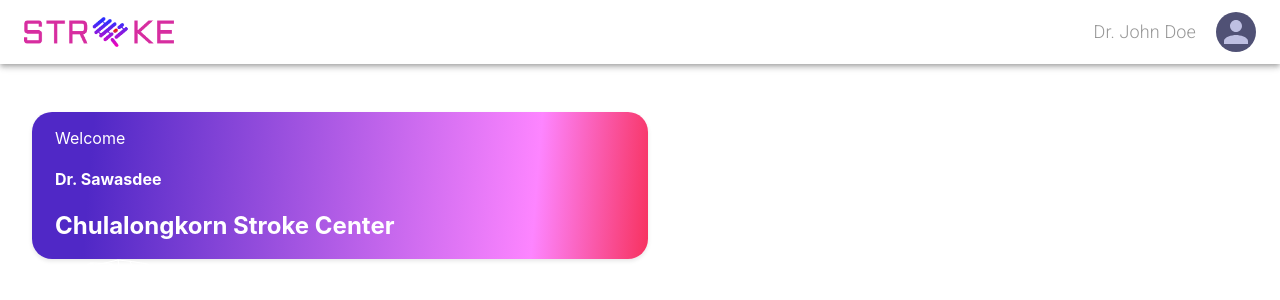
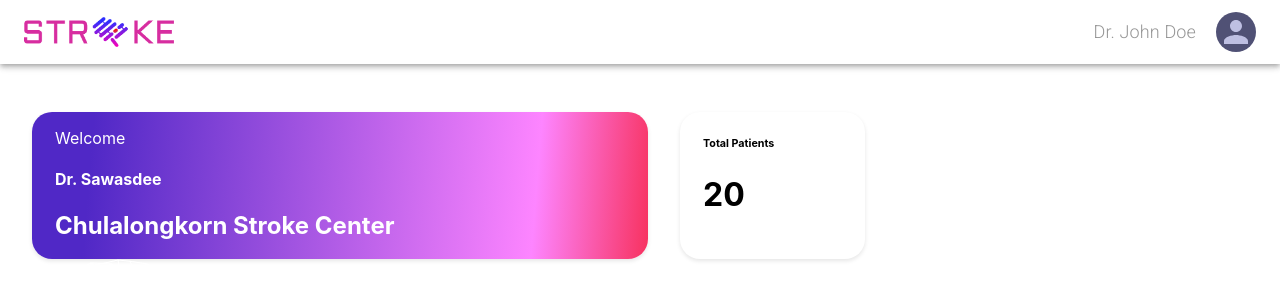
Before and after one commit to cu-devclub/app4stroke_front, a React (Create React App) app: page /home in a window 1280 px wide. Shown: the top 300 px of the page. Built offline with nearby package versions, Linux system fonts and the light colour scheme.

Commit message:
welcome and total patients

```diff
--- a/src/Pages/home/Components/Welcome.tsx
+++ b/src/Pages/home/Components/Welcome.tsx
@@ -8,7 +8,7 @@ const useStyle = makeStyles(() =>
     root: {
       flexGrow: 1,
     },
-    box: {
+    boxWelcome: {
       width: "616px", //decrease 15%
       height: "147px",
       marginTop: "48px",
@@ -18,9 +18,21 @@ const useStyle = makeStyles(() =>
         "linear-gradient(94.59deg, #5028C6 9.91%, #FD85FF 81.34%, #F40000 111.1%)",
       boxShadow: "0px 2px 4px rgba(0, 0, 0, 0.1)",
     },
-    text: {
+    boxTotalPatients: {
+      width: "185px",
+      height: "147px",
+      marginTop: "48px",
+      marginLeft: "32px",
+      background: "#FFFFFF",
+      boxShadow: "0px 2px 4px rgba(0, 0, 0, 0.1)",
+      borderRadius: " 20px",
+    },
+    textWelcome: {
       marginLeft: "23px",
       color: "white",
+    },
+    textTotalPatients: {
+      marginLeft: "23px",
     },
   })
 );
@@ -30,12 +42,18 @@ const Welcome: React.FC = () => {
   return (
     <div className={classes.root}>
       <Box display="flex" justifyContent="start">
-        <Box border={0} className={classes.box}>
-          <div className={classes.text}>
+        <Box border={0} className={classes.boxWelcome}>
+          <div className={classes.textWelcome}>
             <p>Welcome</p>
             <h4>Dr. Sawasdee</h4>
             <h2>Chulalongkorn Stroke Center</h2>
             <img src={brainImg} alt="icon" />
+          </div>
+        </Box>
+        <Box border={0} className={classes.boxTotalPatients}>
+          <div className={classes.textTotalPatients}>
+            <h6>Total Patients</h6>
+            <h1>20</h1>
           </div>
         </Box>
       </Box>
```
